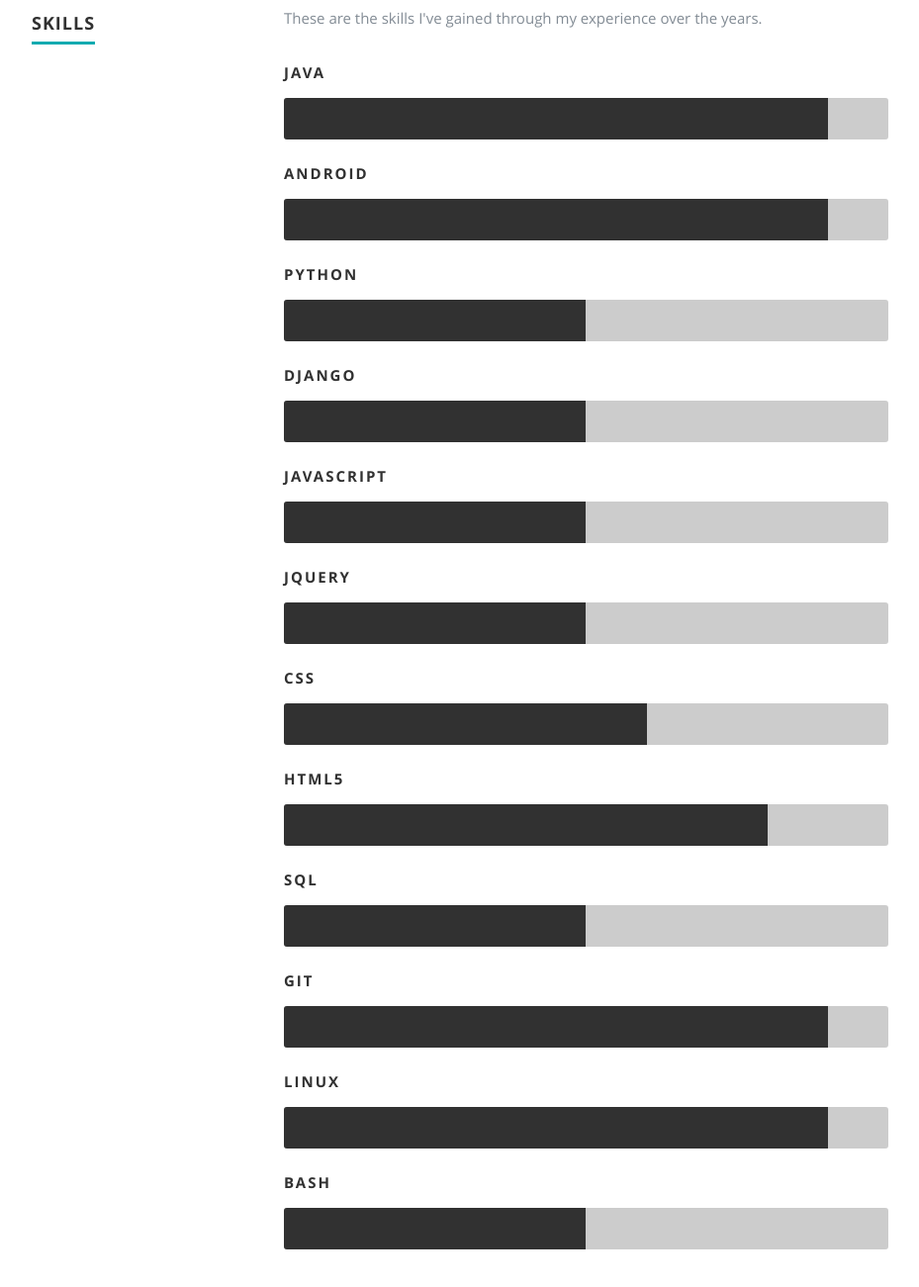
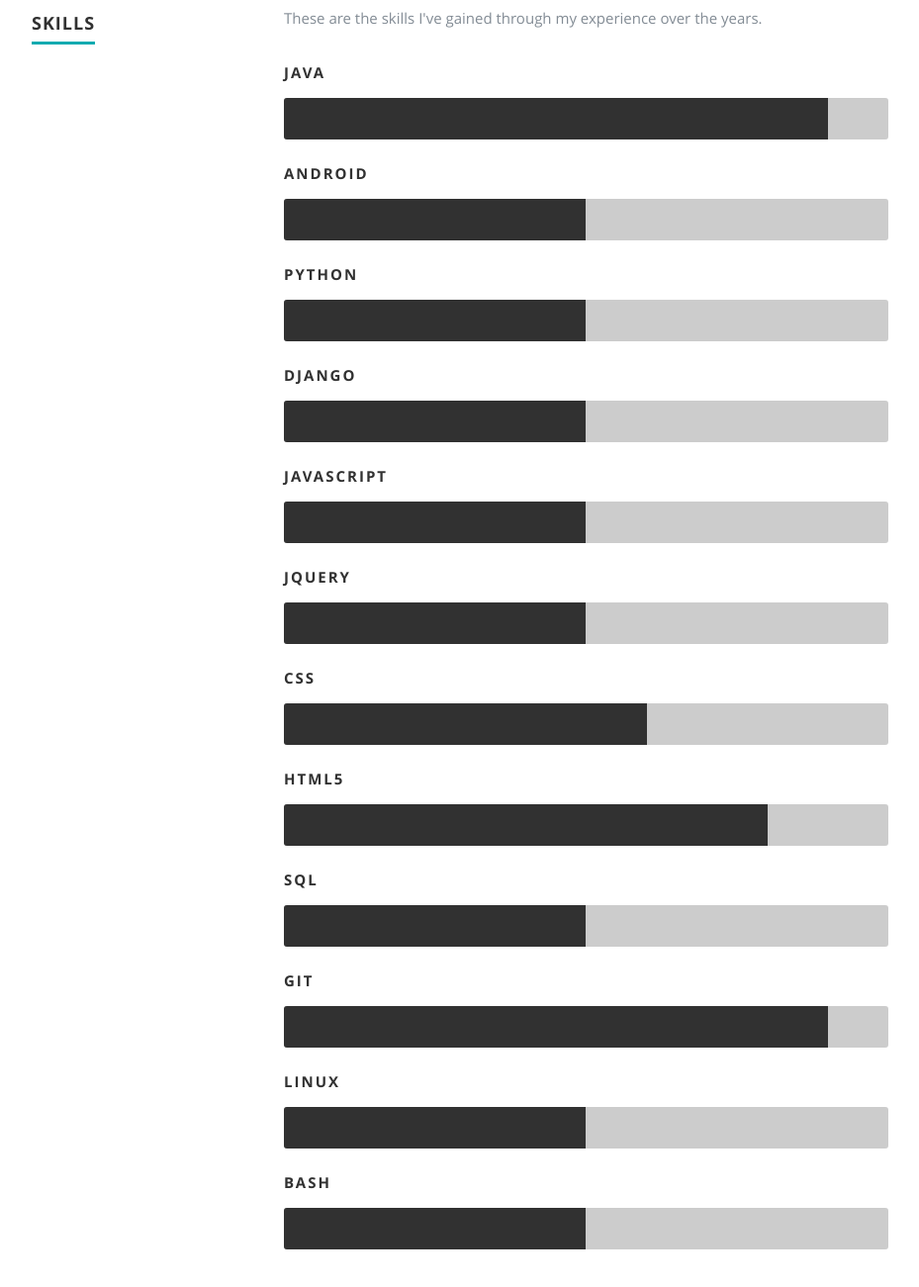
Before and after one commit to viseshrp/old-portfolio, a plain HTML site: page index.html in a window 1280 px wide. Shown: the part 3636-4937 px from the top of the page at 99% size, without its empty margins (118-1047 px from the left). Drawn offline with nearby package versions, Linux system fonts and the light colour scheme.

Commit message:
Just being a little truthful

```diff
--- a/index.html
+++ b/index.html
@@ -273,7 +273,7 @@
 
                     <ul class="skills">
                         <li><span class="bar-expand css"></span><em>Java</em></li>
-                        <li><span class="bar-expand css"></span><em>Android</em></li>
+                        <li><span class="bar-expand jquery"></span><em>Android</em></li>
                         <li><span class="bar-expand jquery"></span><em>Python</em></li>
                         <li><span class="bar-expand jquery"></span><em>Django</em></li>
                         <li><span class="bar-expand jquery"></span><em>JavaScript</em></li>
@@ -282,7 +282,7 @@
                         <li><span class="bar-expand html5"></span><em>HTML5</em></li>
                         <li><span class="bar-expand jquery"></span><em>SQL</em></li>
                         <li><span class="bar-expand css"></span><em>Git</em></li>
-                        <li><span class="bar-expand css"></span><em>Linux</em></li>
+                        <li><span class="bar-expand jquery"></span><em>Linux</em></li>
                         <li><span class="bar-expand jquery"></span><em>Bash</em></li>
 
                     </ul>
```
